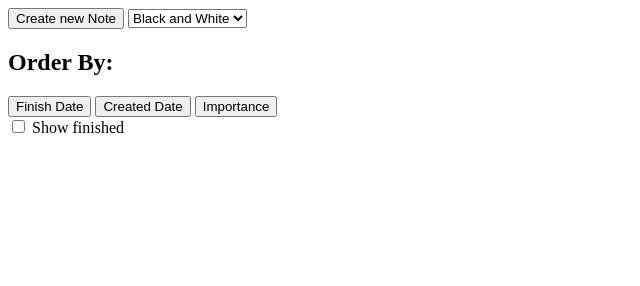
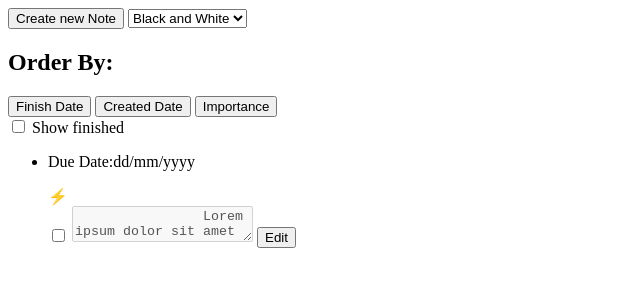
Before and after one commit to forceofseth/Noterer, a plain HTML site: page index.html in a window 1280 px wide. Shown: the whole page, without its empty margins (0-640 px from the left). Drawn offline with Linux system fonts and the light colour scheme.

Commit message:
added html for a note and added empty styles.css

```diff
--- a/index.html
+++ b/index.html
@@ -4,6 +4,8 @@
     <meta charset="UTF-8" />
     <meta name="viewport" content="width=device-width, initial-scale=1.0" />
     <meta http-equiv="X-UA-Compatible" content="ie=edge" />
+    <link rel="stylesheet" href="styles.css" />
+
     <title>Projekt1-CAS-FEE</title>
   </head>
   <body>
@@ -31,7 +33,20 @@
       </nav>
     </header>
     <section>
-      <ul id="notes_list"></ul>
+      <ul id="notes_list">
+        <li>
+          <div id="note">
+            <p id="due_date">Due Date:dd/mm/yyyy</p>
+            <p id="note_title"></p>
+            <div id="note_importance">⚡</div>
+            <input type="checkbox" id="finished" />
+            <textarea id="note_description" disabled>
+                Lorem ipsum dolor sit amet
+            </textarea>
+            <button id="edit">Edit</button>
+          </div>
+        </li>
+      </ul>
     </section>
   </body>
 </html>
```
Also changed, not shown: styles.css (added).
